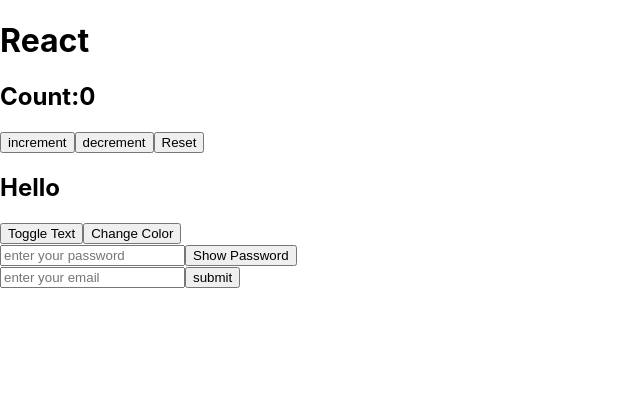
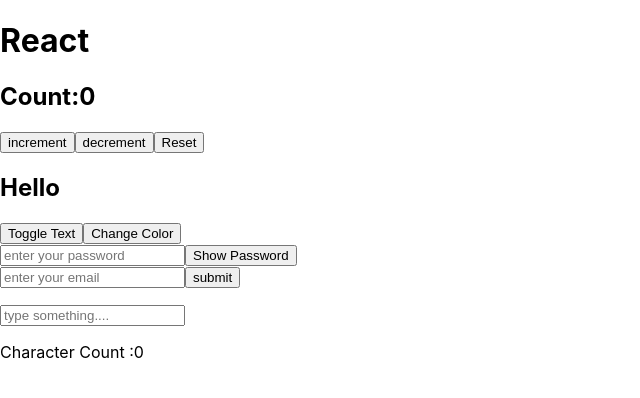
Before and after one commit to tusharui/react-practice-projects, a React (Create React App) app: page / in a window 1280 px wide. Shown: the top 398 px of the page, without its empty margins (0-640 px from the left). Built offline with nearby package versions, Linux system fonts and the light colour scheme.

Commit message:
task5 make charactercount

```diff
--- a/src/App.js
+++ b/src/App.js
@@ -3,6 +3,7 @@
 import ToggleText from "./components/Toggle";
 import PasswordShow from "./components/Password";
 import EmailValidationForm from "./components/form";
+import CharacterCounter from "./components/charcount";
 
 function App(){
   return(
@@ -12,6 +13,7 @@
     <ToggleText/>
     <PasswordShow/>
     <EmailValidationForm/>
+    <CharacterCounter/>
     </div>
   );
 }
--- /dev/null
+++ b/src/components/charcount.js
@@ -0,0 +1,22 @@
+import React, {useState} from "react";
+function CharacterCounter(){
+    const [text, setText] = useState("");
+    function handleChange(){
+    setText(e.target.value);
+    }
+
+    return (
+        <div>
+            <input
+            type="text"
+            placeholder="type something...."
+            value = {text}
+            onChange={handleChange}
+            />
+
+            <p>Character Count :{text.length}</p>
+        </div>
+    );
+}
+
+export default CharacterCounter;
```
